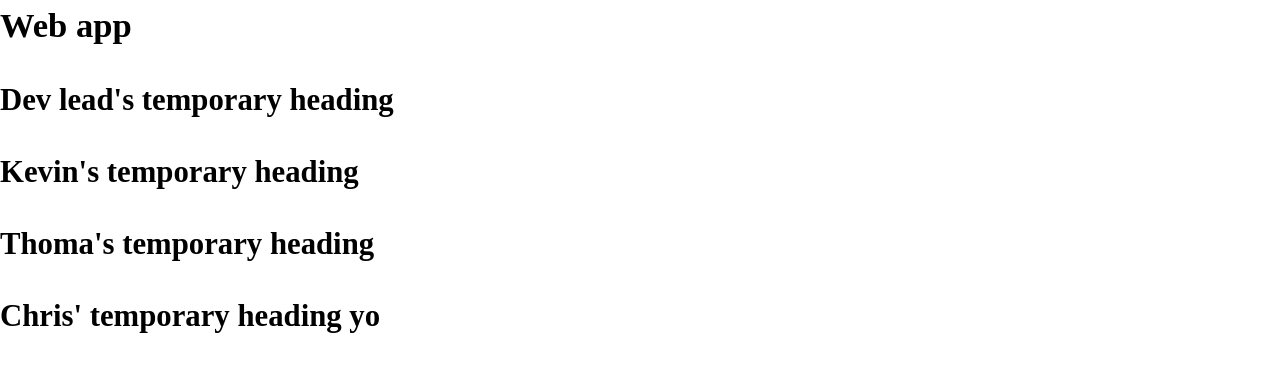
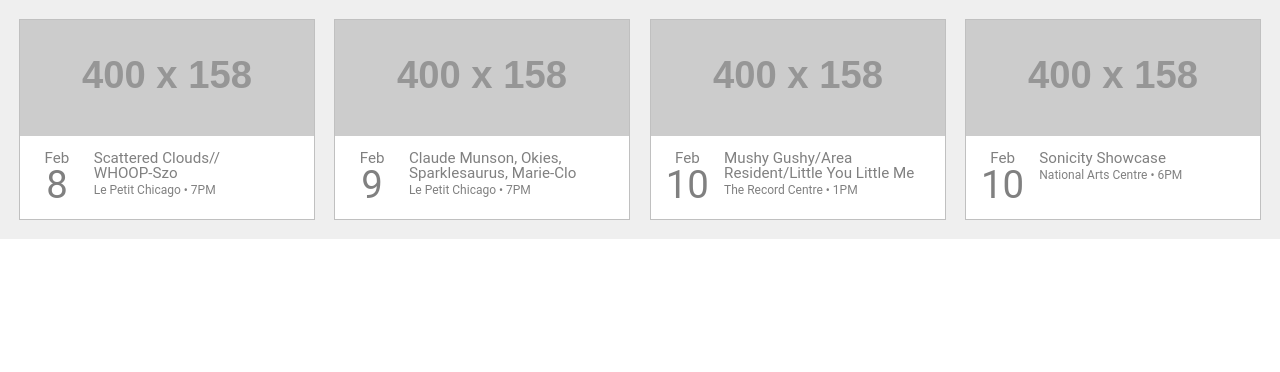
Before and after one commit to Christephim/web-app, a Jekyll site: the page built from index.html, in a window 1280 px wide. Shown: the top 372 px of the page. Built offline with Jekyll 4.4.1, drawn with Linux system fonts in a browser that asks for light colours.

Commit message:
finished basic upcoming events

```diff
--- a/css/main.css
+++ b/css/main.css
@@ -0,0 +1,64 @@
+@-moz-viewport {
+  width: device-width;
+  scale: 1;
+}
+@-ms-viewport {
+  width: device-width;
+  scale: 1;
+}
+@-o-viewport {
+  width: device-width;
+  scale: 1;
+}
+@-webkit-viewport {
+  width: device-width;
+  scale: 1;
+}
+@viewport {
+  width: device-width;
+  scale: 1;
+}
+html {
+  box-sizing: border-box;
+  -moz-text-size-adjust: 100%;
+  -ms-text-size-adjust: 100%;
+  -webkit-text-size-adjust: 100%;
+  text-size-adjust: 100%;
+  font-family: 'Roboto', sans-serif;
+  arial, sans-serif;
+}
+*, *::before, *::after {
+  box-sizing: inherit;
+}
+
+.filterbox {
+  background-color: #EFEFEF;
+  padding: 1em 0 0 1em;
+}
+
+.cardholder {
+  padding: 0 1em 1em 0;
+}
+
+.filtercard {
+  border: 1px silver solid;
+  background-color: #fff;
+  color: gray;
+}
+
+.date {
+  line-height: 1em;
+  font-size: 2em;
+}
+
+.title, .month {
+  line-height: 1em;
+}
+
+.location {
+  font-size: 12px;
+}
+
+.photo {
+  width: 100%;
+}
--- a/css/modules.css
+++ b/css/modules.css
@@ -199,6 +199,10 @@ svg.img-flex {
 
 .embed-5by1, .embed--5by1 {
   padding-top: 20%; /* Really wide... */
+}
+
+.embed-thumb, .embed--thumb {
+  padding-top: 39.5%;
 }
 
 .embed-item, .embed__item {
--- a/index.html
+++ b/index.html
@@ -2,9 +2,68 @@
 layout: default
 ---
 
-  <h1>Web app</h1>
+<div class="grid filterbox">
+  <div class="unit xs-1 s-1-2 m-1-4 l-1-4 cardholder">
+    <div class="filtercard">
+      <div class="embed embed-thumb">
+        <img class="embed-item" src="http://via.placeholder.com/400x158">
+      </div>
+      <div class="grid pad-t-1-2 pad-b-1-2">
+        <div class="unit xs-1-4 s-1-4 m-1-4 l-1-4">
+          <span class="text-center"><p class="month micro push-0">Feb</p><p class="date push-0">8</p></span>
+        </div>
+        <div class="unit xs-3-4 s-3-4 m-3-4 l-3-4">
+          <p class="title micro push-0">Scattered Clouds//<br>WHOOP-Szo</p><p class="location push-0">Le Petit Chicago • 7PM</p>
+        </div>
+      </div>
+    </div>
+  </div>
 
-  <h2>Dev lead's temporary heading</h2>
-  <h2>Kevin's temporary heading</h2>
-  <h2>Thoma's temporary heading</h2>
-  <h2>Chris' temporary heading yo</h2>
+  <div class="unit xs-1 s-1-2 m-1-4 l-1-4 cardholder">
+    <div class="filtercard">
+      <div class="embed embed-thumb">
+        <img class="embed-item" src="http://via.placeholder.com/400x158">
+      </div>
+      <div class="grid pad-t-1-2 pad-b-1-2">
+        <div class="unit xs-1-4 s-1-4 m-1-4 l-1-4">
+          <span class="text-center"><p class="month micro push-0">Feb</p><p class="date push-0">9</p></span>
+        </div>
+        <div class="unit xs-3-4 s-3-4 m-3-4 l-3-4">
+          <p class="title micro push-0">Claude Munson, Okies,<br>Sparklesaurus, Marie-Clo</p><p class="location push-0">Le Petit Chicago • 7PM</p>
+        </div>
+      </div>
+    </div>
+  </div>
+
+  <div class="unit xs-1 s-1-2 m-1-4 l-1-4 cardholder">
+    <div class="filtercard">
+      <div class="embed embed-thumb">
+        <img class="embed-item" src="http://via.placeholder.com/400x158">
+      </div>
+      <div class="grid pad-t-1-2 pad-b-1-2">
+        <div class="unit xs-1-4 s-1-4 m-1-4 l-1-4">
+          <span class="text-center"><p class="month micro push-0">Feb</p><p class="date push-0">10</p></span>
+        </div>
+        <div class="unit xs-3-4 s-3-4 m-3-4 l-3-4">
+          <p class="title micro push-0">Mushy Gushy/Area Resident/Little You Little Me</p><p class="location push-0">The Record Centre • 1PM</p>
+        </div>
+      </div>
+    </div>
+  </div>
+
+  <div class="unit xs-1 s-1-2 m-1-4 l-1-4 cardholder">
+    <div class="filtercard">
+      <div class="embed embed-thumb">
+        <img class="embed-item" src="http://via.placeholder.com/400x158">
+      </div>
+      <div class="grid pad-t-1-2 pad-b-1-2">
+        <div class="unit xs-1-4 s-1-4 m-1-4 l-1-4">
+          <span class="text-center"><p class="month micro push-0">Feb</p><p class="date push-0">10</p></span>
+        </div>
+        <div class="unit xs-3-4 s-3-4 m-3-4 l-3-4">
+          <p class="title micro push-0">Sonicity Showcase</p><p class="location push-0">National Arts Centre • 6PM</p>
+        </div>
+      </div>
+    </div>
+  </div>
+</div>
```
